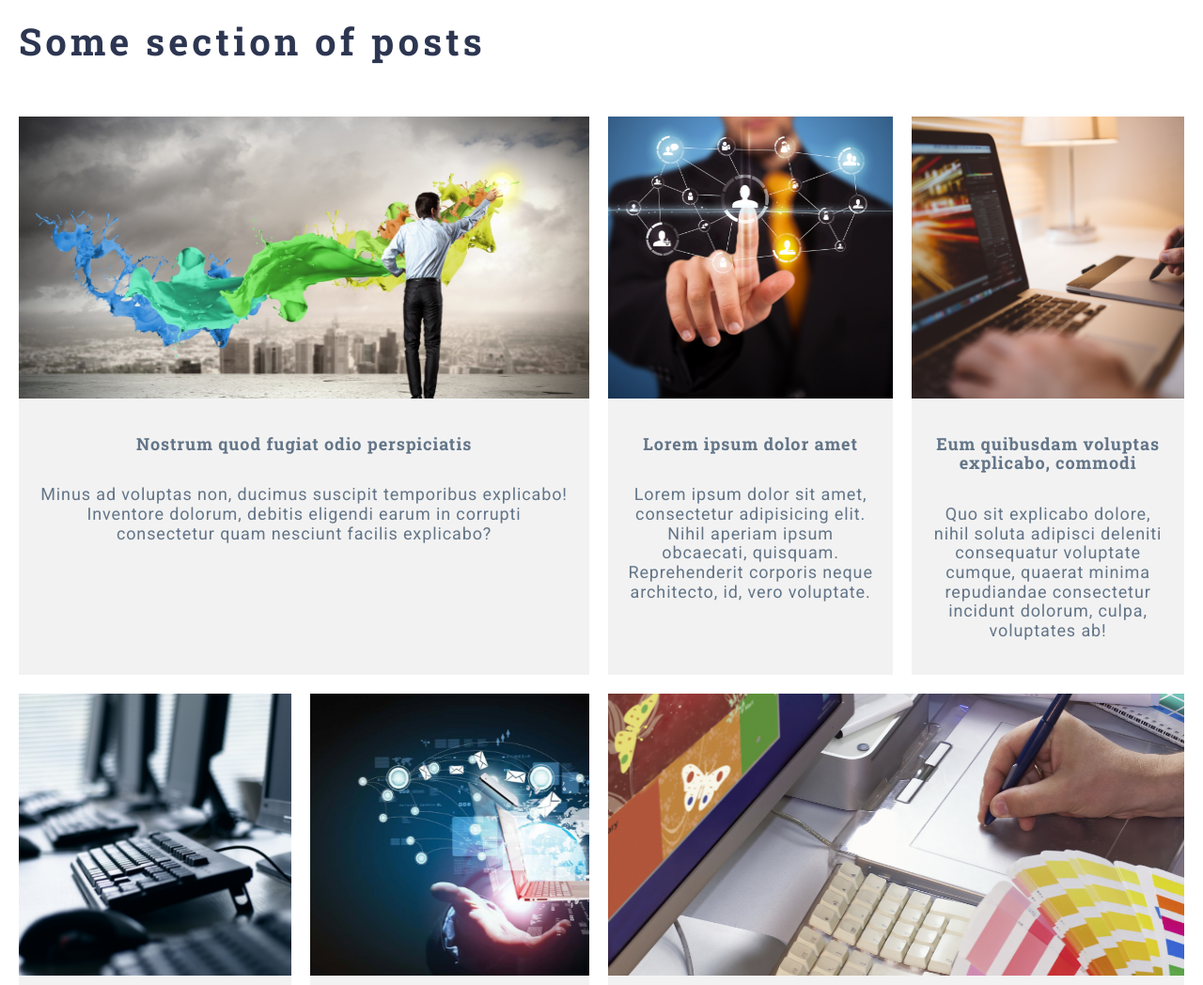
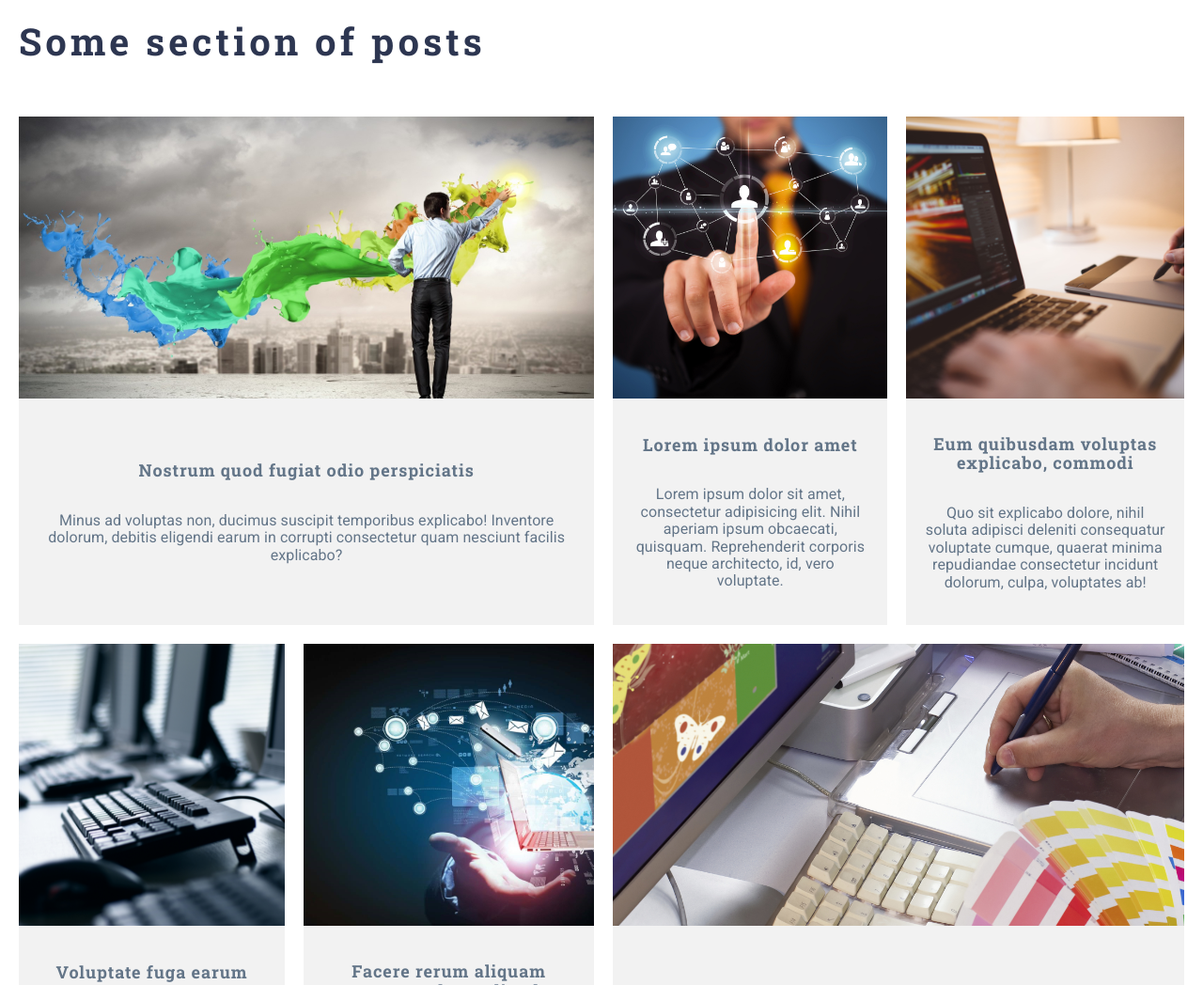
Before and after one commit to Kattusshka/grid-template, a website: page index.html in a window 1280 px wide. Shown: the part 2640-3688 px from the top of the page at 94% size. Drawn offline with Linux system fonts and the light colour scheme.

Commit message:
продолжаю работу с posts

```diff
--- a/assets/scss/sections/_section-form.scss
+++ b/assets/scss/sections/_section-form.scss
@@ -9,9 +9,9 @@
   display: grid;
   max-width: 1340px;
   margin: auto;
-  padding: 0 20px;
+  padding: 0 $gap;
 
-  gap: 20px;
+  gap: $gap;
 
   @include md-min {
     grid-template-columns: repeat(3, 1fr);
--- a/assets/scss/sections/_section-posts.scss
+++ b/assets/scss/sections/_section-posts.scss
@@ -1,26 +1,24 @@
-h3 {
-  letter-spacing: 0.05em;
-  color: $color-gray;
-  font-size: 1.125rem;
-}
-
 .posts {
   padding-top: 100px;
   padding-bottom: 100px;
+
+  &__container {
+    max-width: 1340px;
+    margin: auto;
+    padding-right: $gap;
+    padding-left: $gap;
   }
 
-.posts__container {
-  max-width: 1340px;
-  margin: auto;
-  padding-right: 20px;
-  padding-left: 20px;
+  &__grid {
+    display: grid;
+    padding-bottom: $gap;
+    gap: $gap;
+
+    @include lg-min {
+      grid-template-areas: "p1 p1 p2 p3" "p4 p5 p6 p6";
+      grid-template-columns: repeat (4, 1fr);
     }
-
-.posts__grid {
-  display: grid;
-  padding-bottom: 20px;
-  gap: 20px;
-  grid-template-areas: "p1 p1 p2 p3" "p4 p5 p6 p6";
+  }
 }
 
 @for $i from 1 through 6 {
@@ -32,49 +30,77 @@ h3 {
 .post-item {
   background-color: #f2f2f2;
   transition: background-color 0.5s;
+
+  &__link {
+    display: grid;
+    overflow: hidden;
+    height: 100%;
+    grid-template-rows: 300px 1fr;
   }
 
-.post-item__image img {
+  &__image img {
     width: 100%;
-  height: 300px;
+    transition: transform 0.5s;
+    object-fit: cover;
   }
 
-.post-item__image {
+  &__image {
     display: flex;
     overflow: hidden;
     background-color: $color-primary;
     align-content: center;
     justify-content: center;
   }
+  &__caption {
+    display: grid;
 
-.post-item__caption {
-  display: grid;
     align-content: center;
-  padding: 20px;
+    padding: $gap;
   }
 
-.post-item__caption h3 {
+  &__caption h3 {
     text-align: center;
     transition: color 0.5s;
     font-family: "Roboto Slab", serif;
+
+    letter-spacing: 0.05em;
+    color: $color-gray;
+    font-size: 1.125rem;
   }
 
-.post-item__caption p {
+  &__caption p {
     display: block;
-  text-align: center;
 
-  letter-spacing: 0.049em;
+    letter-spacing: 0.005em;
 
     color: $color-gray;
 
-  font-size: 1.125rem;
+    font-size: 1rem;
     line-height: 1.15em;
     margin: 16px auto;
 
     text-align: center;
+
     transition: color 0.5s;
 
     &:first-of-type:after {
       display: none;
     }
   }
+}
+
+// .posts__actions {
+//   @include sm-min {
+//     display: flex;
+//     justify-content: center;
+//   }
+// }
+
+// .btn--primary {
+//   @include sm-min {
+//     display: flex;
+//     min-width: 350px;
+//     align-items: center;
+//     justify-content: center;
+//   }
+// }
```
Also changed, not shown: assets/css/style.css. Lines whose indentation alone changed are shown as unchanged.
